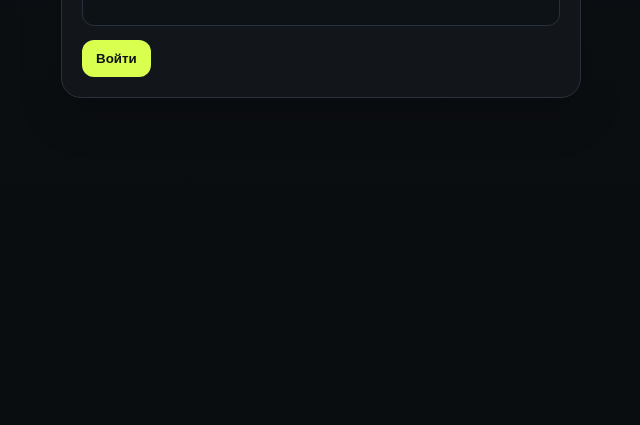
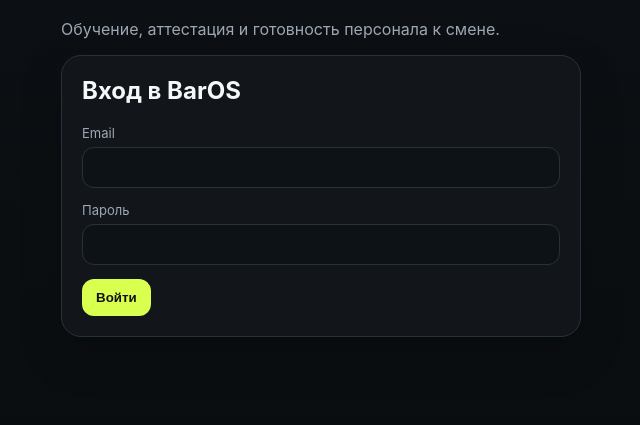
Before and after one commit to agayo-family/BarOs, a FastAPI app: page / in a window 1280 px wide. Shown: the part 729-1154 px from the top of the page, without its empty margins (319-959 px from the left). Before the commit the page ends 827 px from the top, so only its background shows below. Run offline with FastAPI, Linux system fonts and the light colour scheme; tables that the repository leaves empty hold one stand-in row (values such as "Sample post").

Commit message:
brand: refresh login screen

```diff
--- a/baros/templates/login.html
+++ b/baros/templates/login.html
@@ -1 +1,3 @@
-{% extends "base.html" %}{% block title %}Вход — BarOS{% endblock %}{% block content %}<div class="auth"><div class="logo-big">BAROS</div><p class="muted">Обучение, аттестация и готовность персонала к смене.</p><div class="card"><h2>Вход управляющего</h2>{% if error %}<p class="danger">Неверный email или пароль.</p>{% endif %}<form action="/login" method="post"><div class="field"><label>Email</label><input name="email" type="email" required></div><div class="field"><label>Пароль</label><input name="password" type="password" required></div><button class="btn" type="submit">Войти</button></form></div></div>{% endblock %}
+{% extends "base.html" %}{% block title %}Вход — BarOS{% endblock %}{% block content %}
+<div class="auth reveal"><div class="brand-mark large-brand"><img src="/static/baros-icon-192.png" alt=""><span>BarOS</span></div><p class="muted">Обучение, аттестация и готовность персонала к смене.</p><div class="card premium-card"><h2>Вход в BarOS</h2>{% if error %}<p class="danger">Неверный email или пароль.</p>{% endif %}<form action="/login" method="post"><div class="field"><label>Email</label><input name="email" type="email" required autocomplete="email"></div><div class="field"><label>Пароль</label><input name="password" type="password" required autocomplete="current-password"></div><button class="btn" type="submit">Войти</button></form></div></div>
+{% endblock %}
```
